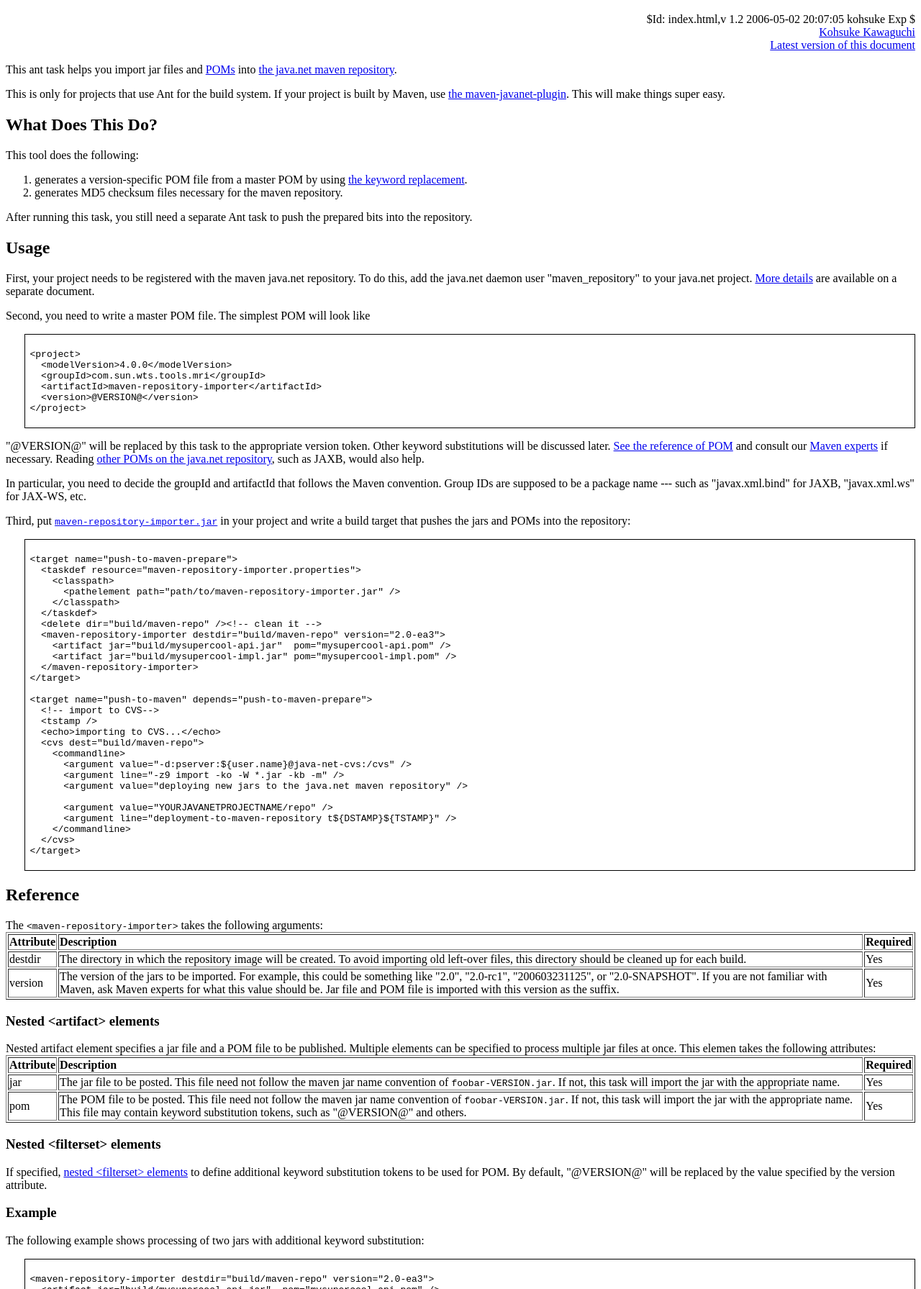
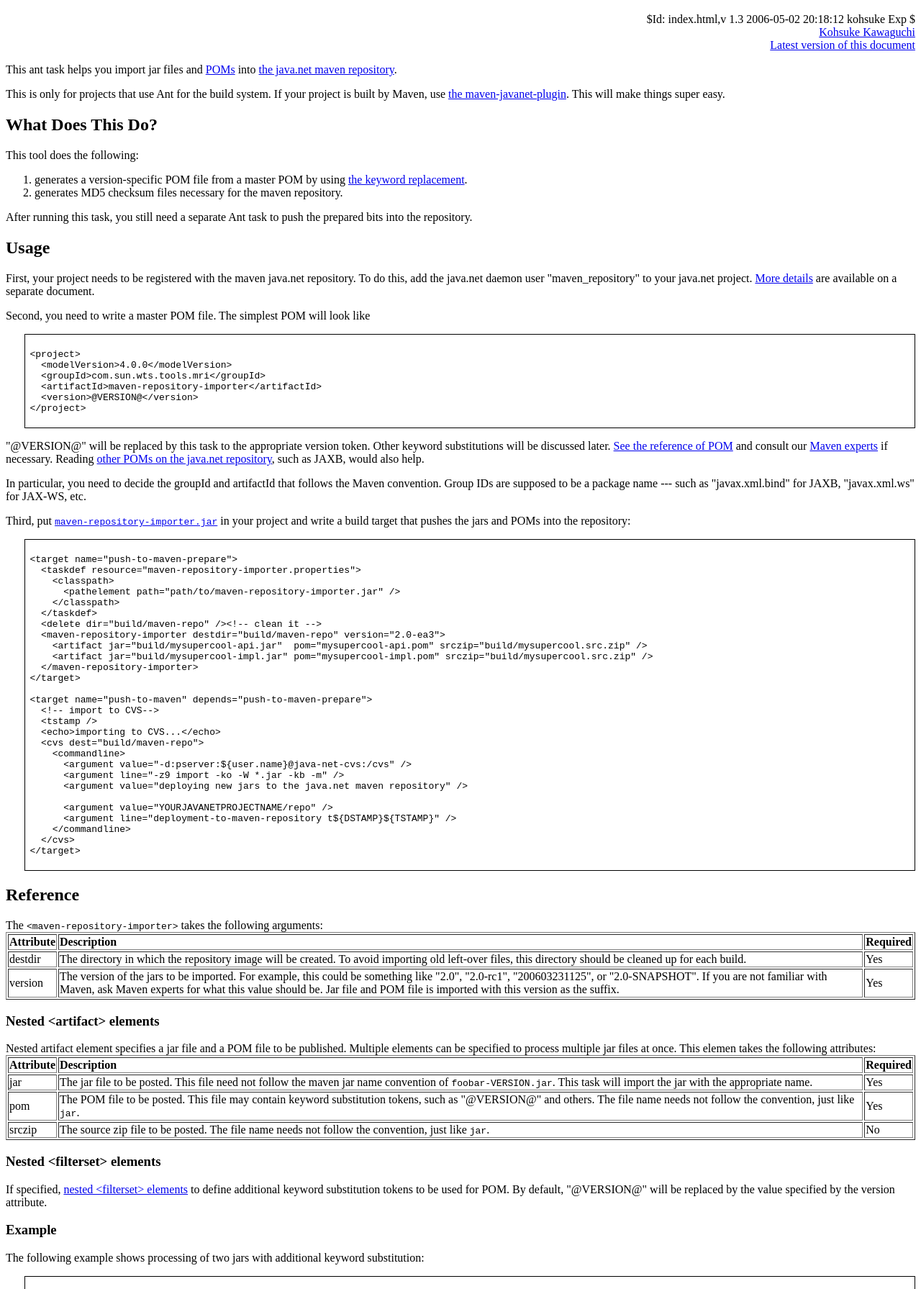
Before and after one commit to kohsuke/maven-repository-importer, a plain HTML site: page doc/index.html in a window 1280 px wide. Shown: the part 48-1839 px from the top of the page at 72% size. Drawn offline with Linux system fonts and the light colour scheme.

Commit message:
updated doc

```diff
--- a/doc/index.html
+++ b/doc/index.html
@@ -12,7 +12,7 @@
 <body>
 	<h1>Maven Repository Importer</h1>
 	<div align=right>
-		$Id: index.html,v 1.2 2006-05-02 20:07:05 kohsuke Exp $<br>
+		$Id: index.html,v 1.3 2006-05-02 20:18:12 kohsuke Exp $<br>
 		<a href="mailto:Kohsuke.Kawaguchi@Sun.COM">Kohsuke Kawaguchi</a><br>
 		<a href="https://maven-repository-importer.dev.java.net/source/browse/*checkout*/maven-repository-importer/maven-repository-importer/doc/index.html">
       Latest version of this document</a>
@@ -84,8 +84,8 @@
   </taskdef>
   <delete dir="build/maven-repo" /><!-- clean it -->
   <maven-repository-importer destdir="build/maven-repo" version="2.0-ea3">
-    <artifact jar="build/mysupercool-api.jar"  pom="mysupercool-api.pom" />
-    <artifact jar="build/mysupercool-impl.jar" pom="mysupercool-impl.pom" />
+    <artifact jar="build/mysupercool-api.jar"  pom="mysupercool-api.pom" srczip="build/mysupercool.src.zip" />
+    <artifact jar="build/mysupercool-impl.jar" pom="mysupercool-impl.pom" srczip="build/mysupercool.src.zip" />
   </maven-repository-importer>
 </target>
 
@@ -149,13 +149,18 @@
 		<tbody>
 			<tr>
 				<td>jar</td>
-				<td>The jar file to be posted. This file need not follow the maven jar name convention of <tt>foobar-VERSION.jar</tt>. If not, this task will import the jar with the appropriate name.</td>
+				<td>The jar file to be posted. This file need not follow the maven jar name convention of <tt>foobar-VERSION.jar</tt>. This task will import the jar with the appropriate name.</td>
 				<td>Yes</td>
 			</tr>
 			<tr>
 				<td>pom</td>
-				<td>The POM file to be posted. This file need not follow the maven jar name convention of <tt>foobar-VERSION.jar</tt>. If not, this task will import the jar with the appropriate name. This file may contain keyword substitution tokens, such as "@VERSION@" and others.</td>
+				<td>The POM file to be posted. This file may contain keyword substitution tokens, such as "@VERSION@" and others. The file name needs not follow the convention, just like <tt>jar</tt>.</td>
 				<td>Yes</td>
+			</tr>
+			<tr>
+				<td>srczip</td>
+				<td>The source zip file to be posted. The file name needs not follow the convention, just like <tt>jar</tt>.</td>
+				<td>No</td>
 			</tr>
 		</tbody>
 	</table>
```
